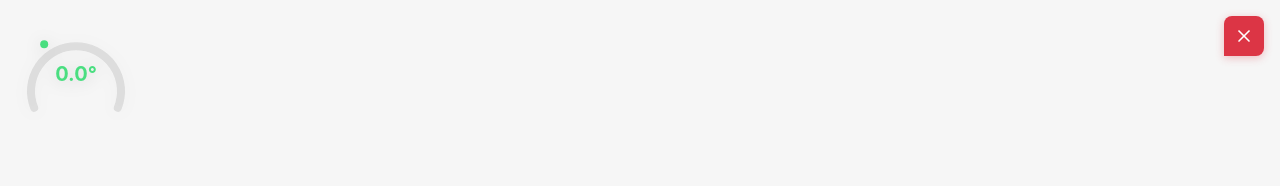
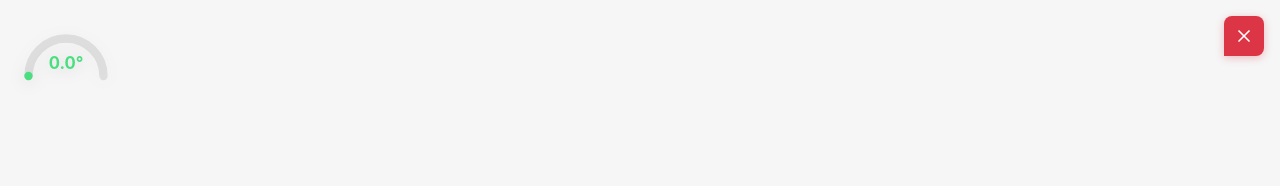
Before and after one commit to makhnanov/bro-draft, a Vue app: page / in a window 1280 px wide. Shown: the top 186 px of the page. Built offline with nearby package versions, Linux system fonts and the light colour scheme.

Commit message:
Speedometer CPU temp

```diff
--- a/src/App.vue
+++ b/src/App.vue
@@ -14,28 +14,12 @@ const temperaturePercent = computed(() => {
   return Math.min(Math.max(percent, 0), 100);
 });
 
-// Вычисляем угол для SVG arc (спидометр от -135° до 135°, всего 270°)
-const arcPath = computed(() => {
-  const percent = temperaturePercent.value;
-  const startAngle = -135;
-  const endAngle = 135;
-  const angle = startAngle + (percent / 100) * (endAngle - startAngle);
-
+// Вычисляем progress для stroke-dasharray
+const dashProgress = computed(() => {
   const radius = 45;
-  const centerX = 60;
-  const centerY = 60;
-
-  const startRad = (startAngle * Math.PI) / 180;
-  const endRad = (angle * Math.PI) / 180;
-
-  const x1 = centerX + radius * Math.cos(startRad);
-  const y1 = centerY + radius * Math.sin(startRad);
-  const x2 = centerX + radius * Math.cos(endRad);
-  const y2 = centerY + radius * Math.sin(endRad);
-
-  const largeArc = angle - startAngle > 180 ? 1 : 0;
-
-  return `M ${x1} ${y1} A ${radius} ${radius} 0 ${largeArc} 1 ${x2} ${y2}`;
+  const circumference = Math.PI * radius; // Половина окружности
+  const progress = (temperaturePercent.value / 100) * circumference;
+  return { progress, circumference };
 });
 
 // Цвет в зависимости от температуры
@@ -94,30 +78,31 @@ onUnmounted(() => {
   </button>
 
   <div class="speedometer-container">
-    <svg viewBox="0 0 120 120" class="speedometer">
+    <svg viewBox="0 0 120 80" class="speedometer">
       <!-- Фоновая дуга (серая) -->
       <path
-        d="M 18.18 91.82 A 45 45 0 1 1 101.82 91.82"
+        d="M 15 70 A 45 45 0 0 1 105 70"
         fill="none"
         stroke="rgba(128, 128, 128, 0.2)"
-        stroke-width="8"
+        stroke-width="10"
         stroke-linecap="round"
       />
 
       <!-- Прогресс дуга (цветная) -->
       <path
-        :d="arcPath"
+        d="M 15 70 A 45 45 0 0 1 105 70"
         fill="none"
         :stroke="temperatureColor"
-        stroke-width="8"
+        stroke-width="10"
         stroke-linecap="round"
         class="progress-arc"
+        :stroke-dasharray="`${dashProgress.progress} ${dashProgress.circumference}`"
       />
 
       <!-- Температура в центре -->
       <text
         x="60"
-        y="65"
+        y="62"
         text-anchor="middle"
         class="temperature-text"
         :fill="temperatureColor"
@@ -167,8 +152,8 @@ onUnmounted(() => {
   position: fixed;
   top: 16px;
   left: 16px;
-  width: 120px;
-  height: 120px;
+  width: 100px;
+  height: 70px;
   z-index: 999;
 }
 
@@ -179,7 +164,7 @@ onUnmounted(() => {
 }
 
 .progress-arc {
-  transition: stroke 0.3s ease;
+  transition: stroke 0.3s ease, stroke-dasharray 0.3s ease;
 }
 
 .temperature-text {
```
